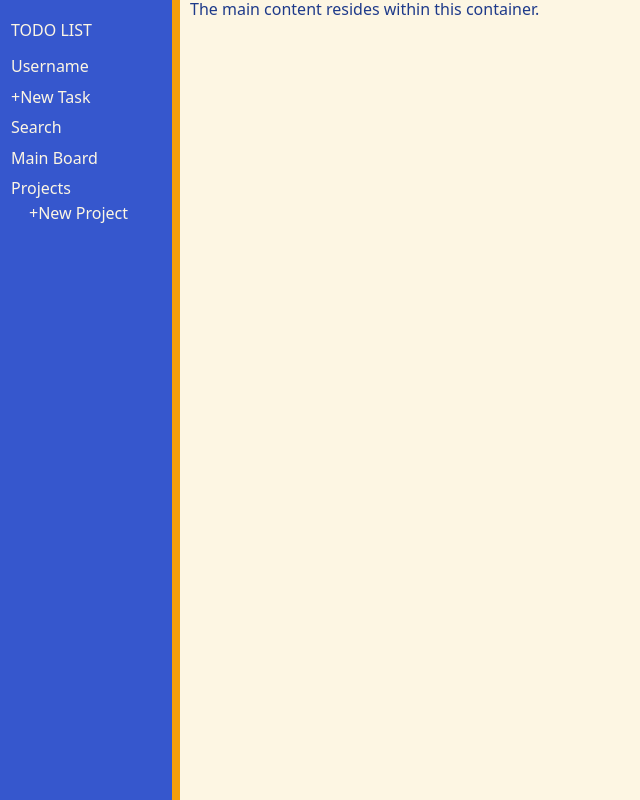
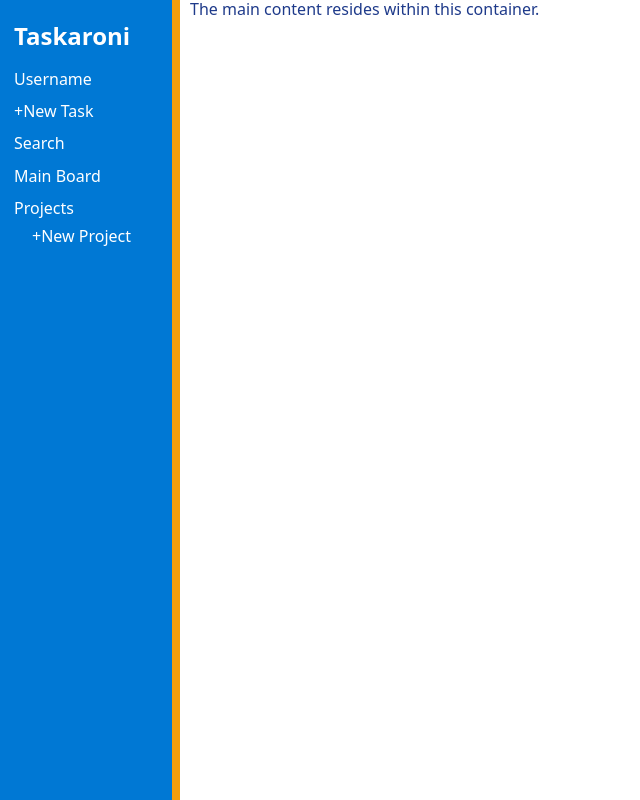
Before and after one commit to Trithereon/project-todo-list, a website built with webpack: page src/template.html in a window 1280 px wide. Shown: the whole page, without its empty margins (0-640 px from the left). Built offline with nearby package versions, Linux system fonts and the light colour scheme.

Commit message:
Update sidebar styles and title

```diff
--- a/src/styles.css
+++ b/src/styles.css
@@ -1,6 +1,7 @@
 :root {
     /* Primary colors */
-    --color-primary-bg-cream: #FDF6E3;
+    --color-primary-bg-white: #FFFFFF;
+    --color-primary-sidebar-bg-blue: #0078d4;
     --color-primary-lines-blue: #2563EB;
     --color-primary-accents-orange: #F59E0B;
     --color-primary-text-darkblue: #1E3A8A;
@@ -8,13 +9,13 @@
     /* Supporting colors */
     --color-sup-smalltext-gray: #6B7280;
     --color-sup-hover-lightblue: #bedaff;
-    --color-sup-bg-white: #FFFFFF;
+    --color-sup-bg-cream: #FDF6E3;
     --color-sup-check-green: #10B981;
     --color-sup-delete-red: #EF4444;
 }
 
 body {
-    background-color: var(--color-primary-bg-cream);
+    background-color: var(--color-primary-bg-white);
     color: var(--color-primary-text-darkblue);
 }
 ul {
@@ -30,18 +31,31 @@ div.main-wrapper {
 }
 .sidebar-wrapper {
     border-right: 8px solid var(--color-primary-accents-orange);
-    background-color: #3657cd;
-    color: var(--color-primary-bg-cream);
+    background-color: var(--color-primary-sidebar-bg-blue);
+    color: var(--color-primary-bg-white);
     padding-left: 10px;
     padding-top: 20px;
+}
+.sidebar-header button.sidebar-action {
+    font-weight: 700;
+    font-size: 1.5rem;
 }
 button.sidebar-action {
     background: none;
     border: none;
     cursor: pointer;
     text-align: left;
-    padding: 1px;
+    padding: 2px 4px;
     color: inherit;
+}
+button.sidebar-action:hover {
+    translate: 2px;
+    background-color: var(--color-primary-accents-orange);
+    border-radius: 8px;
+}
+#site-title:hover {
+    translate: 0;
+    background-color: inherit;
 }
 .nav-sub-item {
     padding-left:18px;
--- a/src/template.html
+++ b/src/template.html
@@ -10,8 +10,8 @@
 <!-- Sidebar -->
     <aside class="sidebar-wrapper">
         <div class="sidebar-header">
-            <button class="sidebar-action" data-action="home">
-            TODO LIST
+            <button class="sidebar-action" id="site-title" data-action="home">
+            Taskaroni
             </button>
         </div>
         <nav class="sidebar-nav">
@@ -31,6 +31,7 @@
                         Search
                     </button>
                 </li>
+                <!-- Consider removing Main Board, since it's redundant with Projects -->
                 <li class="nav-main-item">
                     <button class="sidebar-action" data-action="home">
                         Main Board
```
